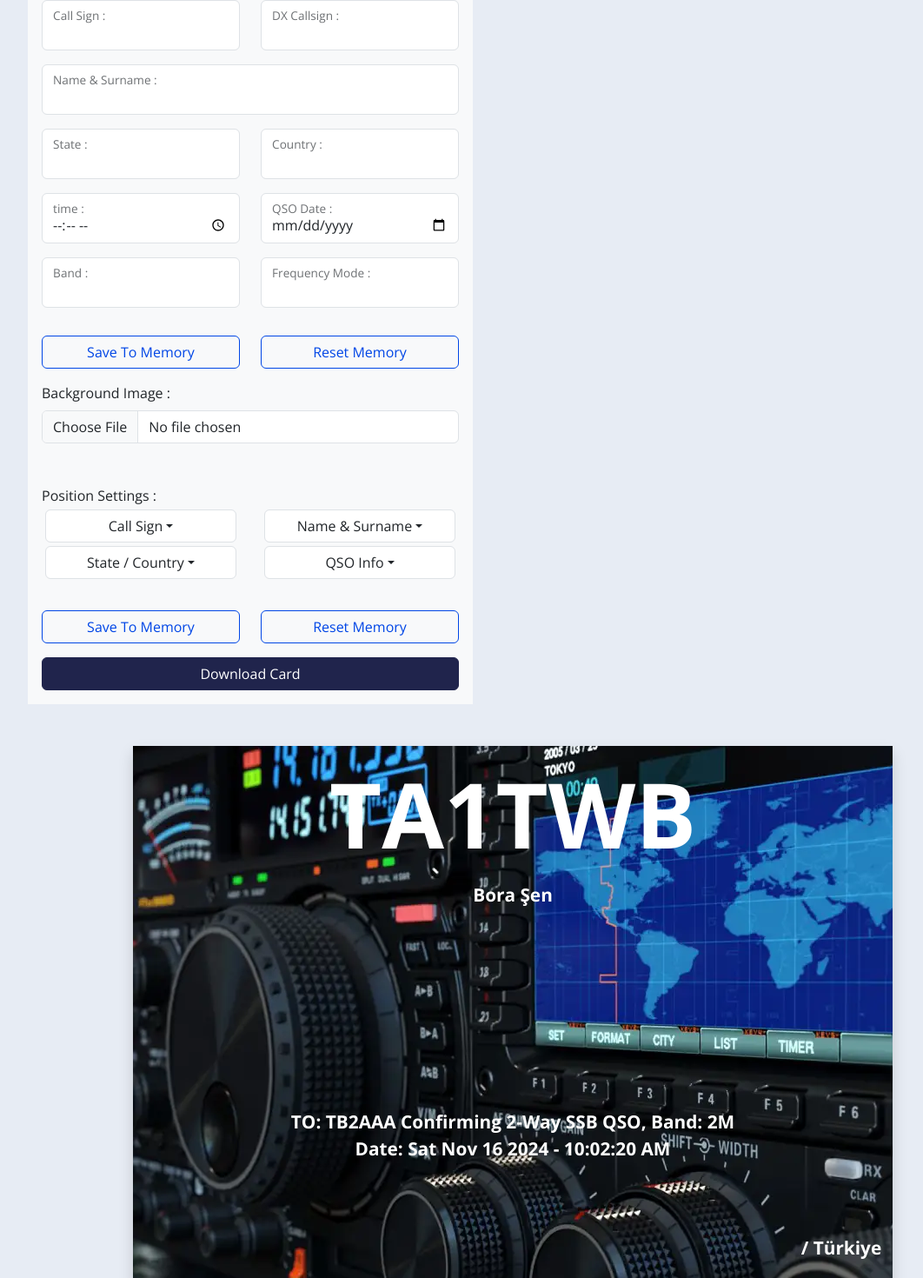
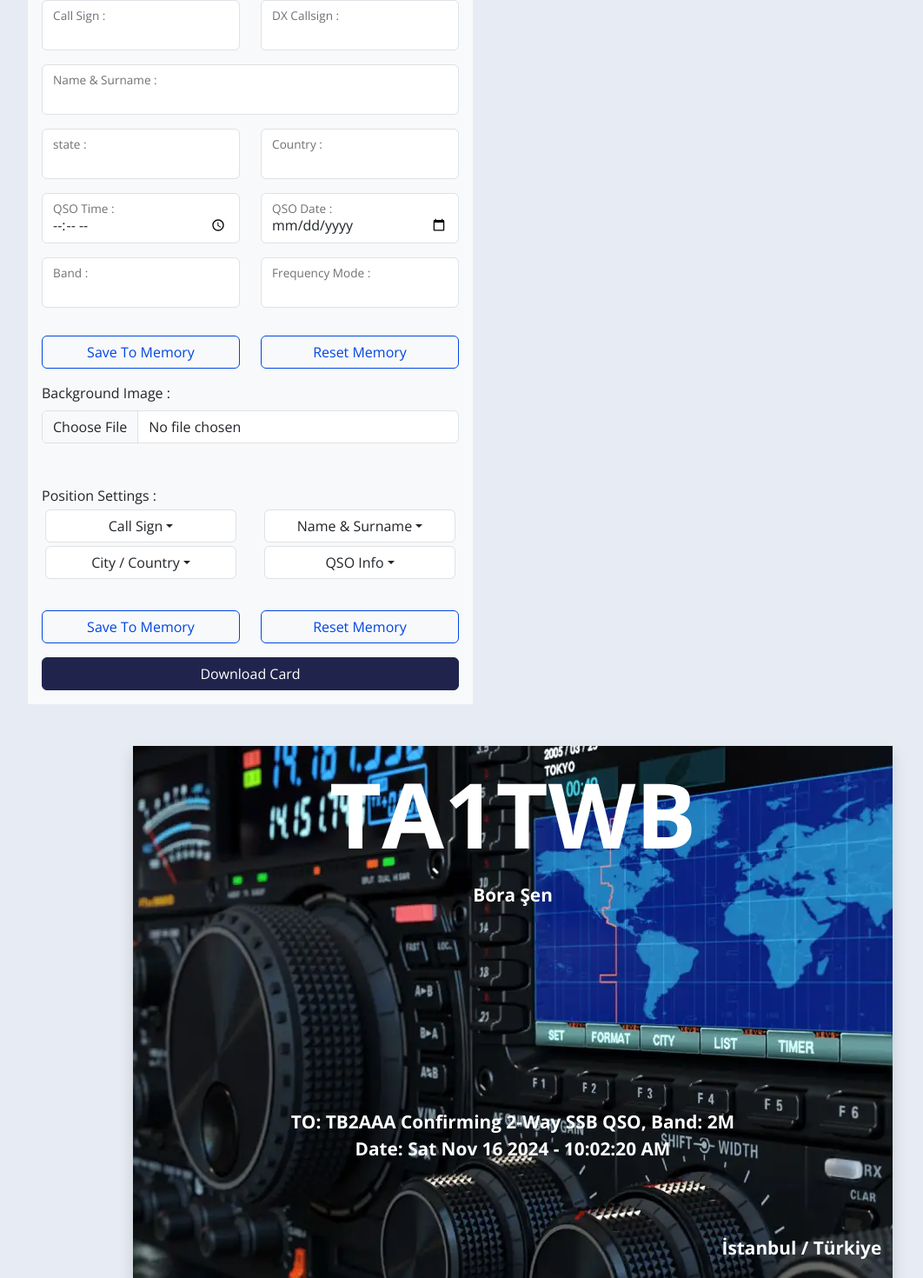
Before and after one commit to bora-sen/web-eqsl-creator, a React (Vite) app: page / in a window 1280 px wide. Shown: the part 228-1698 px from the top of the page at 87% size, without its empty margins (50-1112 px from the left). Built offline with nearby package versions, Linux system fonts and the light colour scheme.

Commit message:
Change attribute "state" to "city" in CardPreview

```diff
--- a/src/components/CardPreview.jsx
+++ b/src/components/CardPreview.jsx
@@ -2,7 +2,7 @@ import { useSelector } from "react-redux"
 import s from "./CardPreview.module.css"
 
 function CardPreview() {
-  const { callSign, dxCallSign, nameSurname, country, state, band, mode, date } = useSelector((state) => state.UserInfo)
+  const { callSign, dxCallSign, nameSurname, country, city, band, mode, date } = useSelector((state) => state.UserInfo)
   const { callSignPos, nameSurnamePos, qsoInfoPos, stateCountryPos, bgUrl } = useSelector((state) => state.PreviewSettings)
 
   return (
@@ -18,7 +18,7 @@ function CardPreview() {
         </div>
         <div>
           <span className={`${s.previewAddress} text-${stateCountryPos}`}>
-            {state} / {country}
+            {city} / {country}
           </span>
         </div>
       </div>
--- a/src/locales/en.json
+++ b/src/locales/en.json
@@ -6,13 +6,13 @@
   "date": "QSO Date",
   "message": "Your Message",
   "country": "Country",
-  "state": "State",
+  "city": "City",
   "downloadCard": "Download Card",
   "backgroundImage": "Background Image",
   "callsignPosition": "Call Sign Position",
   "nameSurnamePosition": "Name & Surname Position",
   "qsoInfoPosition": "QSO Info",
-  "countryStatePos": "State / Country",
+  "countryStatePos": "City / Country",
   "left": "Left",
   "center": "Center",
   "right": "Right",
@@ -20,5 +20,6 @@
   "resetMemory": "Reset Memory",
   "seeTheSourceCode": "See The Source Code Of This App",
   "positionSettings": "Position Settings",
-  "mode": "Frequency Mode"
+  "mode": "Frequency Mode",
+  "time": "QSO Time"
 }
--- a/src/locales/tr.json
+++ b/src/locales/tr.json
@@ -6,7 +6,7 @@
   "date": "QSO Tarihi",
   "message": "Mesajınız",
   "country": "Ülke",
-  "state": "Şehir",
+  "city": "Şehir",
   "downloadCard": "Kartı İndir",
   "backgroundImage": "Arkaplan",
   "callsignPosition": "Çağrı İşareti Pozisyonu",
@@ -20,5 +20,6 @@
   "resetMemory": "Hafızayı Temizle",
   "seeTheSourceCode": "Bu Projenin Kaynak Kodunu Görüntüle",
   "positionSettings": "Pozisyon Ayarları",
-  "mode": "Frekans Modu"
+  "mode": "Frekans Modu",
+  "time": "QSO Time"
 }
```
